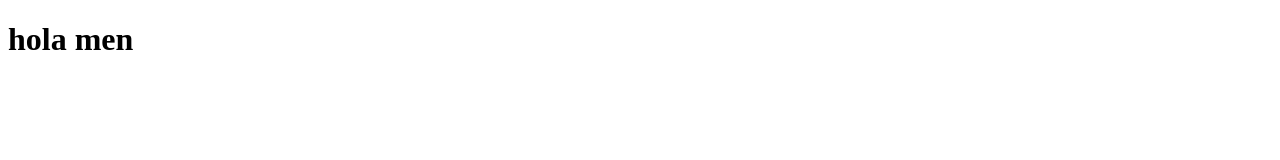
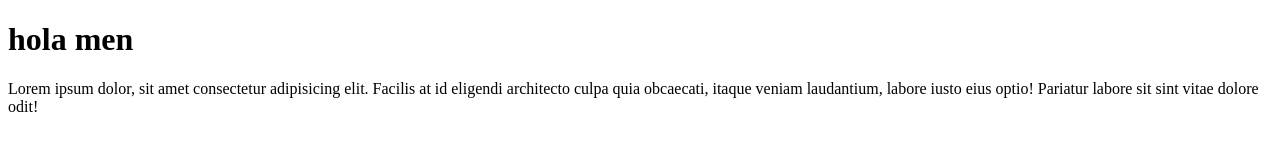
Before and after one commit to BrandonCalderon77/brandon, a plain HTML site: page index.html in a window 1280 px wide. Drawn offline with Linux system fonts and the light colour scheme.

Commit message:
agregamos un parrafo

```diff
--- a/index.html
+++ b/index.html
@@ -7,6 +7,7 @@
 </head>
 <body>
     <h1>hola men</h1>
+    <p>Lorem ipsum dolor, sit amet consectetur adipisicing elit. Facilis at id eligendi architecto culpa quia obcaecati, itaque veniam laudantium, labore iusto eius optio! Pariatur labore sit sint vitae dolore odit!</p>
 
 
 </body>
```
